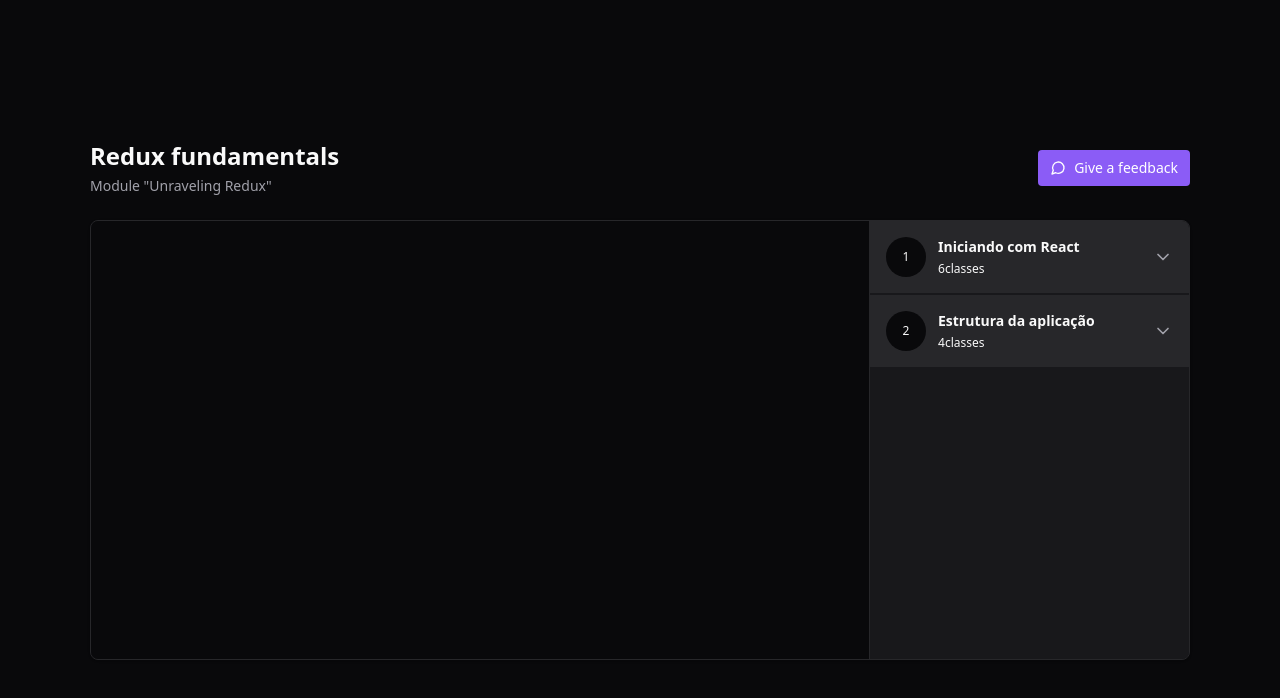
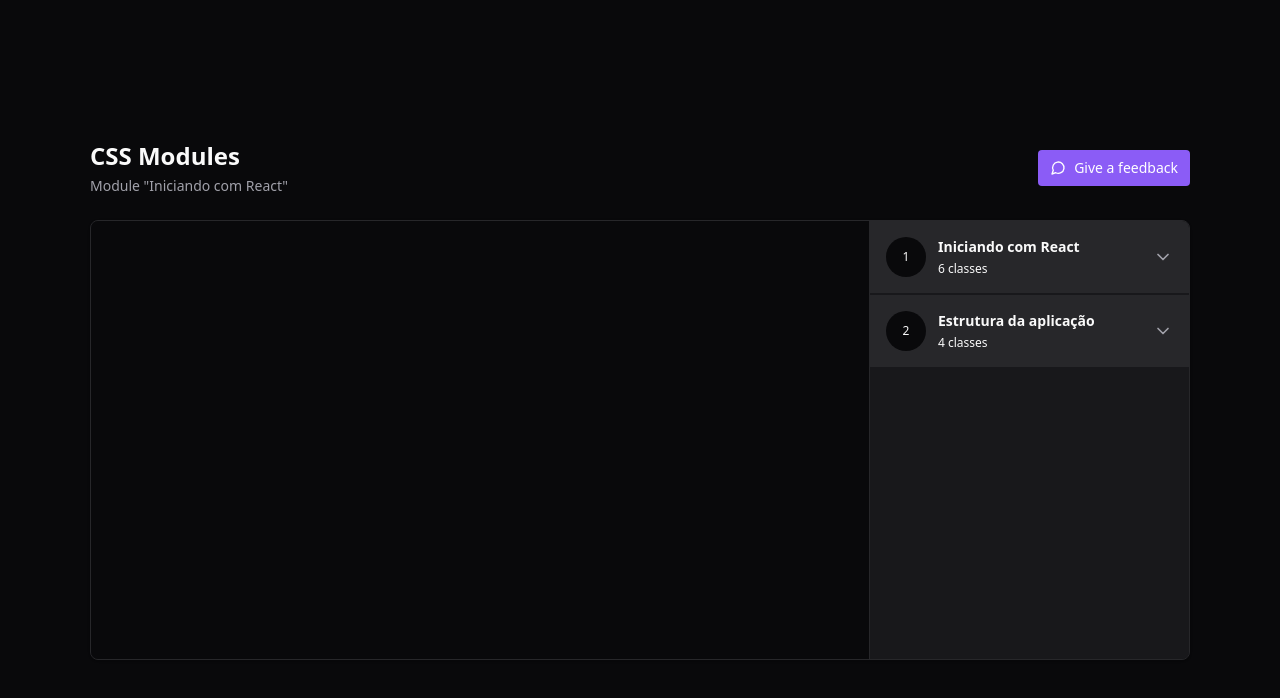
Before and after one commit to Ca-byte/react_redux_zustand, a React (Vite) app: page / in a window 1280 px wide. Shown: the top 698 px of the page. Built offline with nearby package versions, Linux system fonts and the light colour scheme.

Commit message:
feat: Redux Aplication - AutoPlay Configuration

```diff
--- a/src/components/Header.tsx
+++ b/src/components/Header.tsx
@@ -1,8 +1,17 @@
+import { useAppSelector } from "../store"
+
 export function Header(){
+	const {currentModule, currentLesson } = useAppSelector(state => {
+		const { currentLessonIndex, currentModuleIndex} = state.player
+
+		const currentModule = state.player.course.modules[currentModuleIndex]
+		const currentLesson = currentModule.lessons[currentLessonIndex]
+		return { currentModule, currentLesson}
+	})
 	return(
 		<div className="flex flex-col gap-1">
-			<h1 className="text-2xl font-bold">Redux fundamentals</h1>
-			<span className="text-sm text-zinc-400">Module "Unraveling Redux"</span>
+			<h1 className="text-2xl font-bold">{currentLesson.title}</h1>
+			<span className="text-sm text-zinc-400">Module "{currentModule.title}"</span>
 		</div>
 	)
 }
--- a/src/components/Lesson.tsx
+++ b/src/components/Lesson.tsx
@@ -1,16 +1,27 @@
-import { Video } from "lucide-react";
+import { PlayCircle, Video } from "lucide-react";
 
 interface LessonProps {
 	title: string
 	duration: string
+	isCurrent?: boolean
 	onPlay: () => void
 }
 
-export function Lesson({title, duration, onPlay}:LessonProps ){
+export function Lesson({title, duration, onPlay, isCurrent = false}:LessonProps ){
 
 	return(
-		<button onClick={onPlay} className="flex items-center gap-3 text-sm text-zinc-400">
-			<Video className="w-4 h-4 text-zinc-500" />
+		<button
+		onClick={onPlay}
+		data-active={isCurrent}
+		disabled={isCurrent}
+		className="flex items-center gap-3 text-sm text-zinc-400 data-[active=true]:text-emerald-400 enabled:hover:text-zinc-100">
+			{
+				isCurrent ? (
+					<PlayCircle className="w-4 h-4 text-emerald-400"/>
+				) : (
+					<Video className="w-4 h-4 text-zinc-500" />
+				)
+			}
 			<span>{title}</span>
 			<span className="ml-auto font-mono text-xs text-zinc-500">{duration}</span>
 		</button>
--- a/src/components/Module.tsx
+++ b/src/components/Module.tsx
@@ -14,6 +14,13 @@ interface ModuleProps{
 export function Module({title, moduleIndex, amountOfLessons}: ModuleProps){
 	const dispatch = useDispatch()
 
+	const {currentModuleIndex, currentLessonIndex} = useAppSelector((state)=> {
+		const {currentModuleIndex, currentLessonIndex} = state.player
+
+		return { currentModuleIndex, currentLessonIndex}
+
+	})
+
 	const lessons = useAppSelector((state)=> {
 		return state.player.course.modules[moduleIndex].lessons
 
@@ -28,19 +35,23 @@ export function Module({title, moduleIndex, amountOfLessons}: ModuleProps){
 					<strong className="text-sm">
 						{title}
 					</strong>
-					<span className="text-xs text-zinco-400">{amountOfLessons}classes</span>
+					<span className="text-xs text-zinco-400">{amountOfLessons} classes</span>
 				</div>
 				<ChevronDown className="w-5 h-5 ml-auto text-zinc-400 group-data-[state=open]:rotate-180 transition-transform" />
 			</Collapsible.Trigger>
 			<Collapsible.Content>
 				<nav className="relative flex flex-col gap-4 p-6">
-					{lessons.map((lesson, lessonIndex)=>{
+					{lessons.map((lesson, lessonIndex)=> {
+						const isCurrent = currentModuleIndex === moduleIndex &&
+						 currentLessonIndex === lessonIndex
+
 						return (
 							<Lesson
 								key={lesson.id}
 								title={lesson.title}
 								duration={lesson.duration}
 								onPlay={() => dispatch(play([moduleIndex, lessonIndex]))}
+								isCurrent={isCurrent}
 							/>
 						)
 					})}
```
